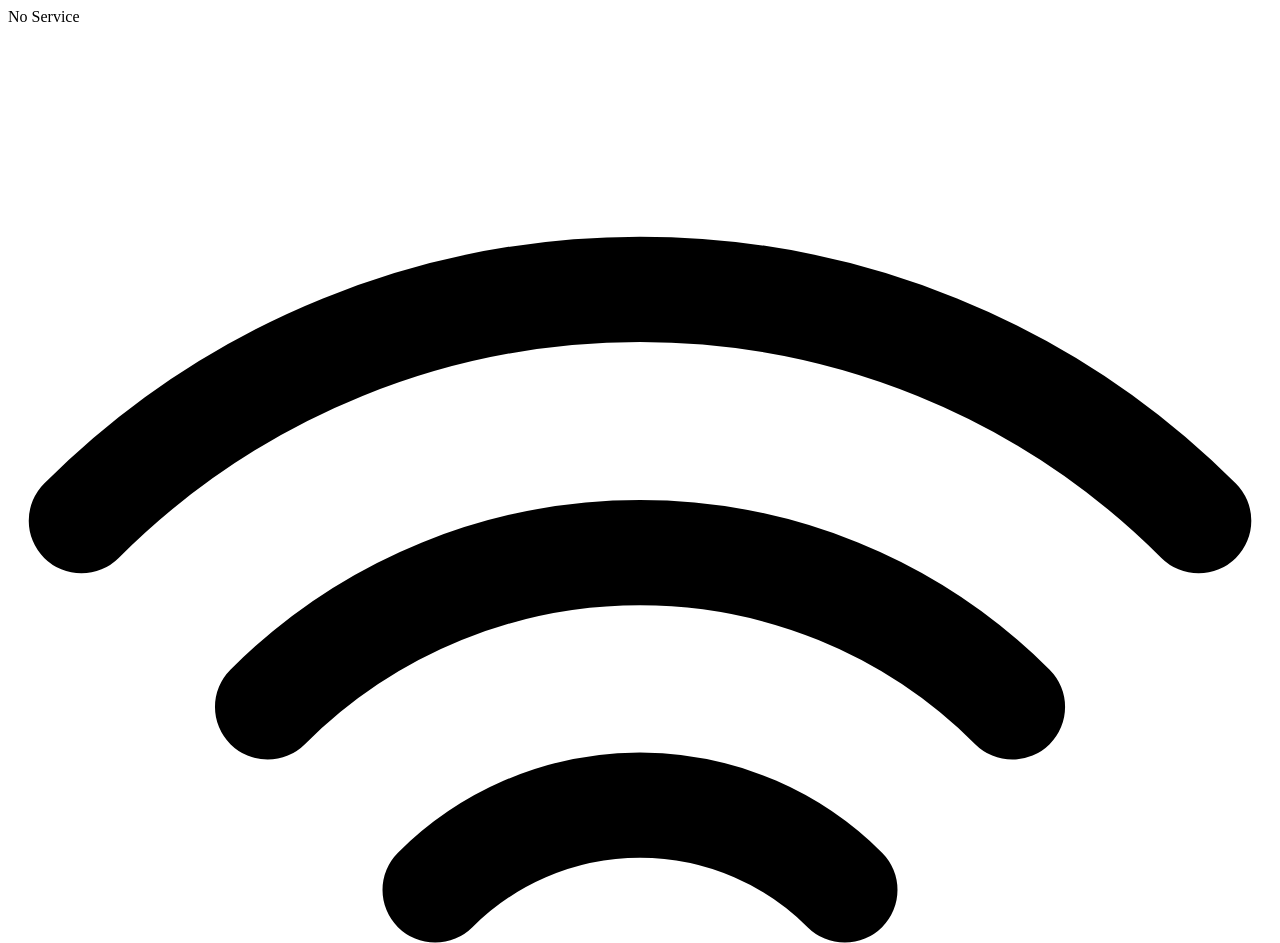
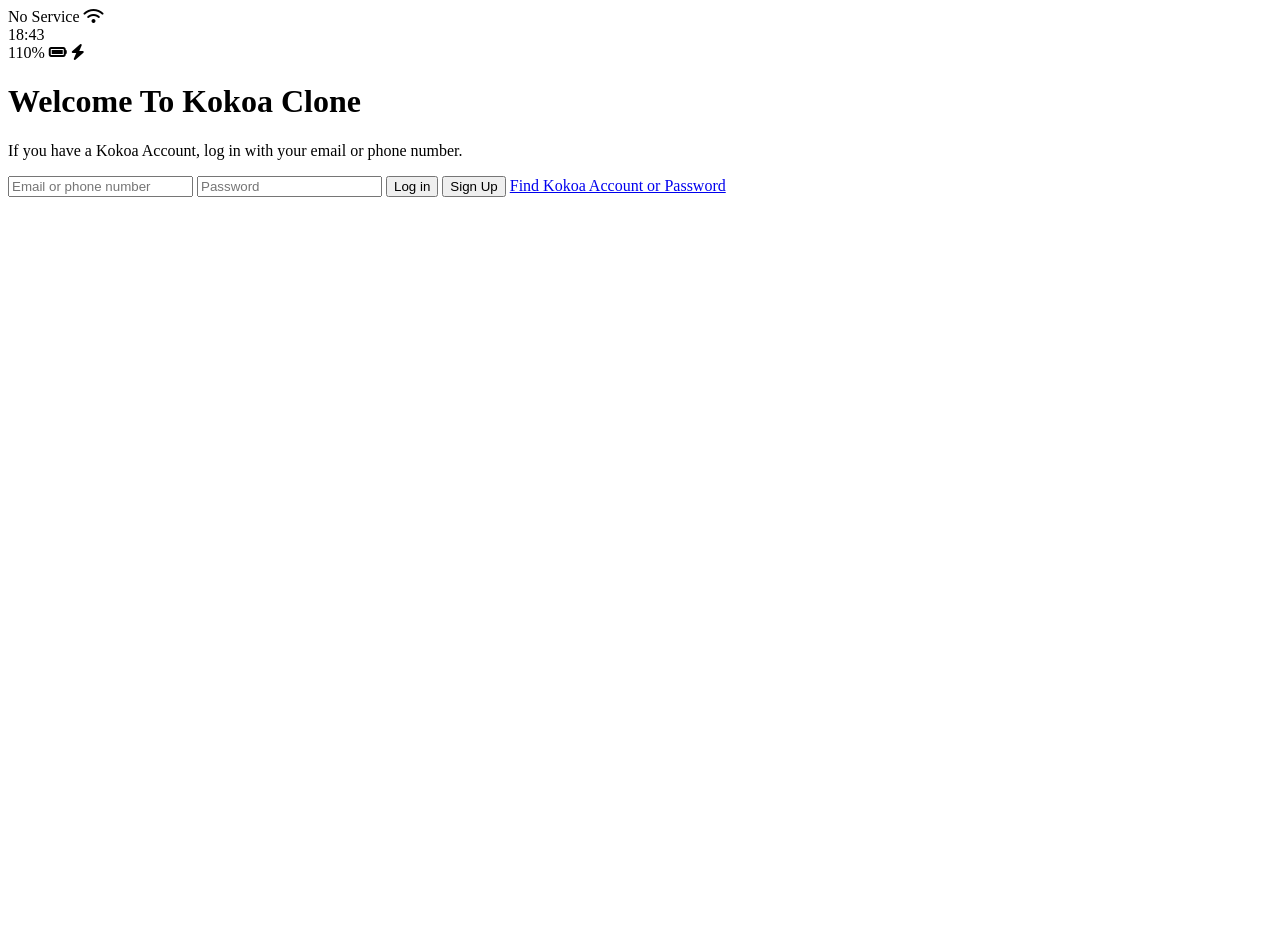
Before and after one commit to hshtech/kokoa-clone-2022, a plain HTML site: page index.html in a window 1280 px wide. Shown: the top 943 px of the page. After the commit the page ends 800 px from the top, so only its background shows below. Drawn offline with Linux system fonts and the light colour scheme.

Commit message:
welcome HTML

```diff
--- a/index.html
+++ b/index.html
@@ -4,36 +4,38 @@
     <meta charset="UTF-8" />
     <meta http-equiv="X-UA-Compatible" content="IE=edge" />
     <meta name="viewport" content="width=device-width, initial-scale=1.0" />
-    <title>Wellcom to Kokoa Talk</title>
+    <title>Welcome to Kokoa Clone</title>
   </head>
   <body>
-    <div ="id" ="status-bar">
+    <div class="status-bar">
       <div class="status-bar__column">
         <span>No Service</span>
-        <svg
-          xmlns="http://www.w3.org/2000/svg"
-          class="h-6 w-6"
-          fill="none"
-          viewBox="0 0 24 24"
-          stroke="currentColor"
-        >
-          <path
-            stroke-linecap="round"
-            stroke-linejoin="round"
-            stroke-width="2"
-            d="M8.111 16.404a5.5 5.5 0 017.778 0M12 20h.01m-7.08-7.071c3.904-3.905 10.236-3.905 14.141 0M1.394 9.393c5.857-5.857 15.355-5.857 21.213 0"
-          />
-        </svg>
+        <i class="fa-solid fa-wifi"></i>
       </div>
       <div class="status-bar__column">
         <span>18:43</span>
       </div>
       <div class="status-bar__column">
         <span>110%</span>
-        <!-- To do : battery Icon -->
-        <!-- TO do : Lightning Icon -->
+        <i class="fa-solid fa-battery-full"></i>
+        <i class="fa-solid fa-bolt"></i>
       </div>
     </div>
+    <header class="welcome-header">
+      <h1 class="welcome-header__title">Welcome To Kokoa Clone</h1>
+      <p class="welcome-header__text">
+        If you have a Kokoa Account, log in with your email or phone number.
+      </p>
+    </header>
+
+    <form id="login-form">
+      <input type="text" placeholder="Email or phone number" />
+      <input type="password" placeholder="Password" />
+      <input type="submit" value="Log in" />
+      <input type="submit" value="Sign Up" />
+      <a href="#">Find Kokoa Account or Password</a>
+    </form>
+
     <script
       src="https://kit.fontawesome.com/b6d56ec4d4.js"
       crossorigin="anonymous"
```
